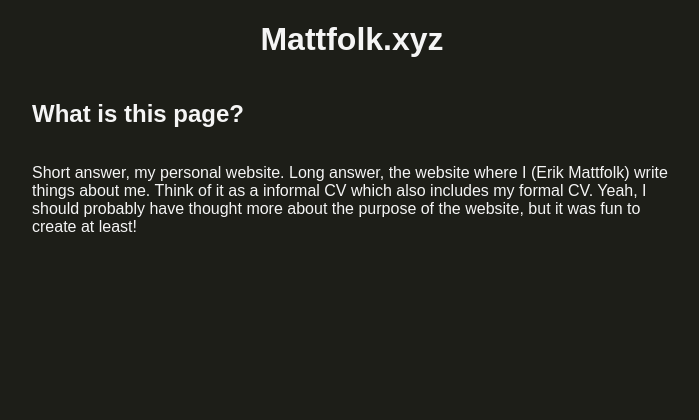
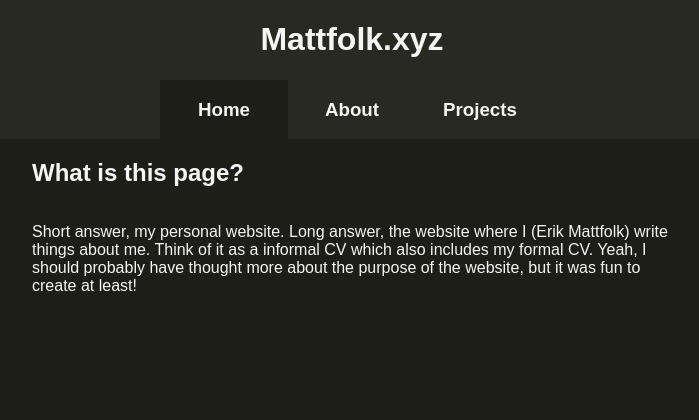
Before and after one commit to EMattfolk/Homepage, a Flask app: page / in a window 1280 px wide. Shown: the top 420 px of the page, without its empty margins (288-987 px from the left). Run offline with Flask 2, Linux system fonts and the light colour scheme.

Commit message:
Add header mockup

```diff
--- a/static/style.css
+++ b/static/style.css
@@ -30,7 +30,9 @@ body {
 }
 
 header {
-    justify-content: center;
+    flex-direction: column;
+
+    background-color: var(--fbg);
 }
 
 article {
--- a/templates/header.html
+++ b/templates/header.html
@@ -1,3 +1,40 @@
-<h1>
+<style type="text/css">
+nav {
+    display: flex;
+    flex-grow: 1;
+    justify-content: center;
+}
+
+.nav-tab {
+    display: flex;
+    flex-grow: 1;
+    justify-content: center;
+    align-items: center;
+
+    max-width: 8em;
+
+    color: var(--fg);
+}
+
+.nav-tab:hover {
+    text-decoration: underline;
+}
+
+.selected {
+    background-color: var(--bg);
+}
+</style>
+<h1 style="align-self: center;">
     Mattfolk.xyz
 </h1>
+<nav>
+    <a href="/" class="nav-tab selected">
+        <h3>Home</h3>
+    </a>
+    <a href="/about" class="nav-tab">
+        <h3>About</h3>
+    </a>
+    <a href="/projects" class="nav-tab">
+        <h3>Projects</h3>
+    </a>
+</nav>
```
